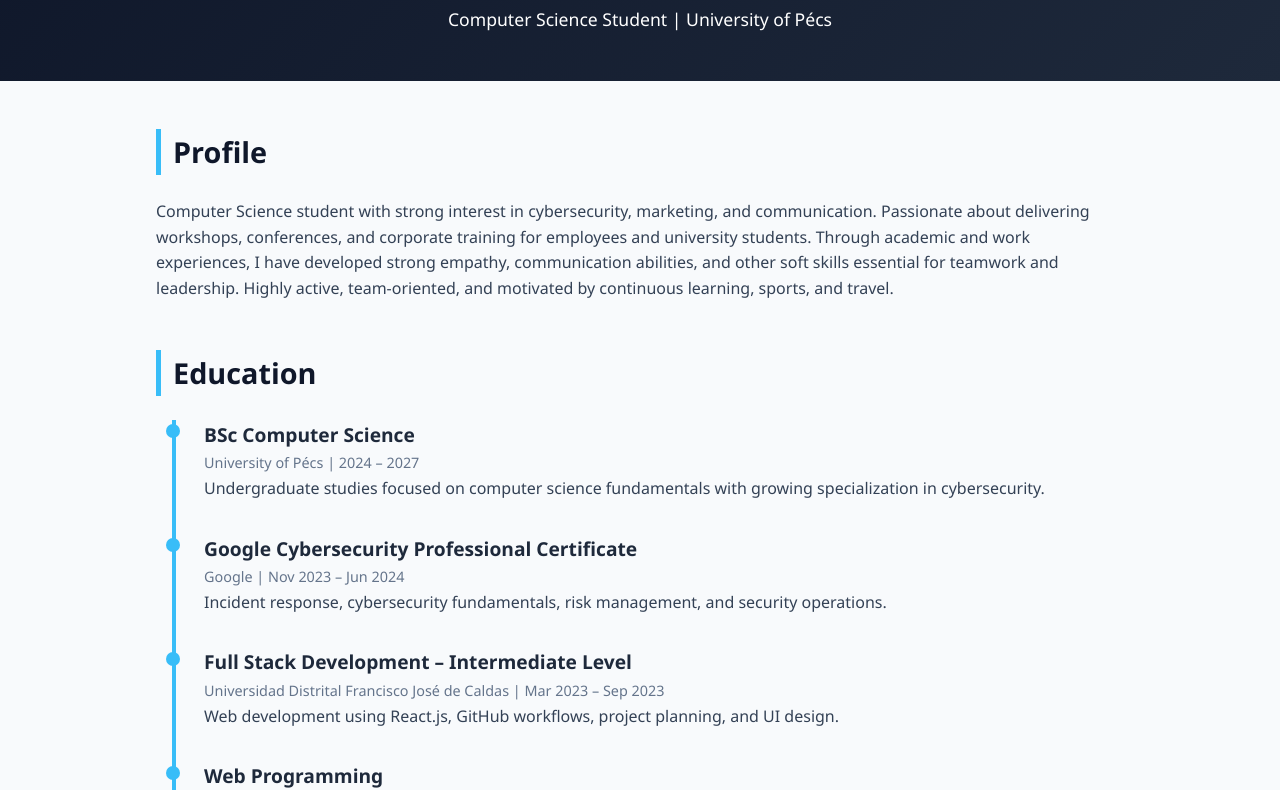
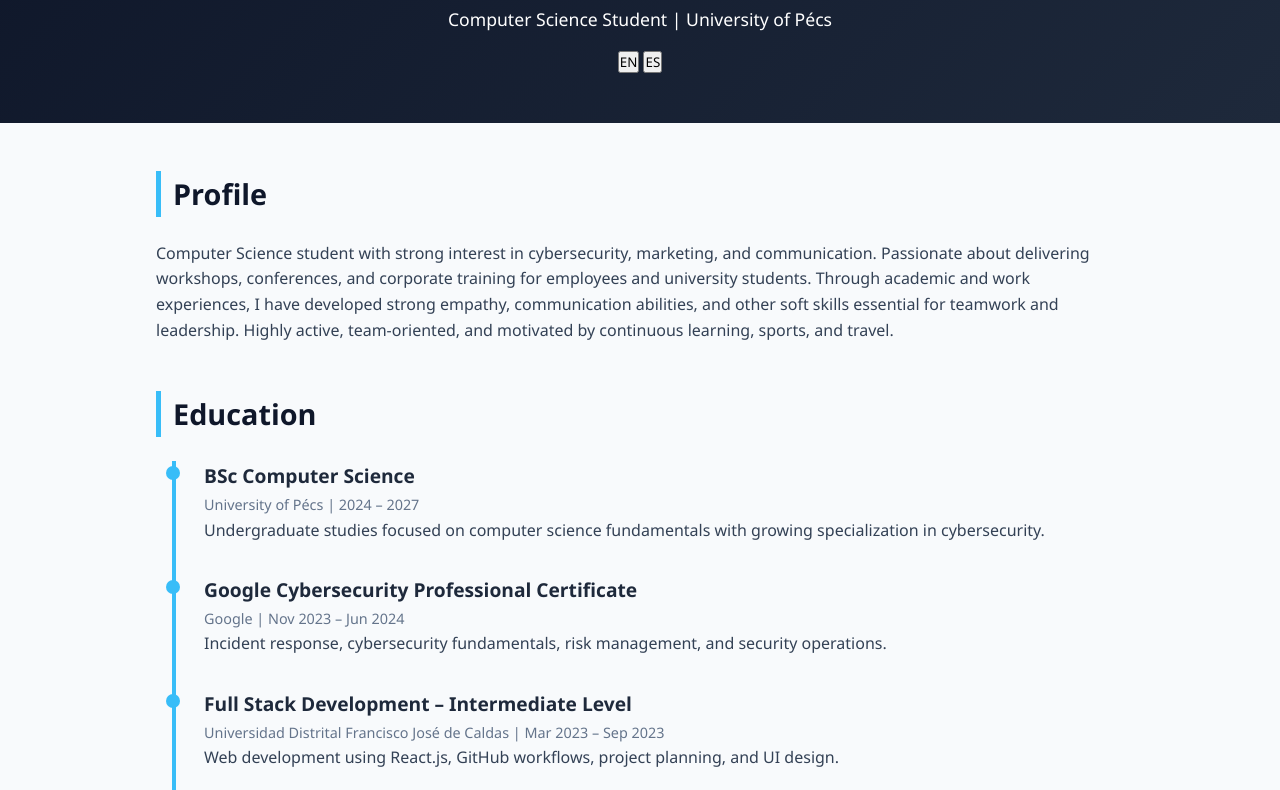
Before and after one commit to danamg27/cv, a plain HTML site: page index.html in a window 1280 px wide. Shown: the part 123-913 px from the top of the page. Drawn offline with Linux system fonts and the light colour scheme.

Commit message:
Update index.html

```diff
--- a/index.html
+++ b/index.html
@@ -144,6 +144,10 @@
     <!---Aspiring Cybersecurity Specialist |
     Marketing & Communication Enthusiast | Workshop & Conference Speaker--->
   </p>
+  <div style="margin-top:1rem;">
+<button onclick="setLang('en')">EN</button>
+<button onclick="setLang('es')">ES</button>
+</div>
 </header>
 
 <section>
@@ -297,6 +301,12 @@
 <script>
   // Simple JS placeholder for future enhancements
   console.log('Online CV loaded successfully');
+  function setLang(lang) {
+    document.querySelectorAll('[data-en]').forEach(el => {
+    el.textContent = el.getAttribute(`data-${lang}`);
+    });
+    }
+    setLang('en');
 </script>
 
 </body>
```
